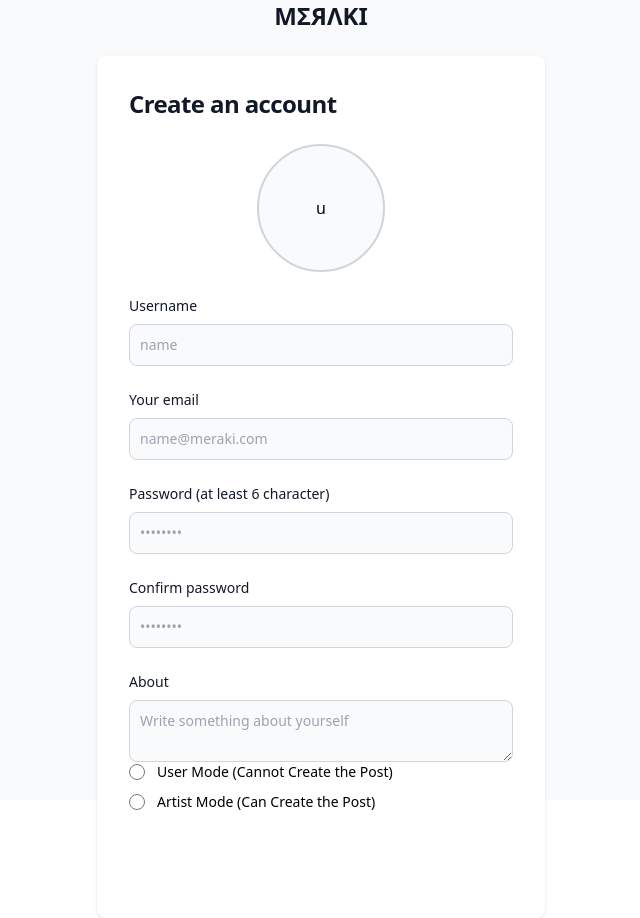
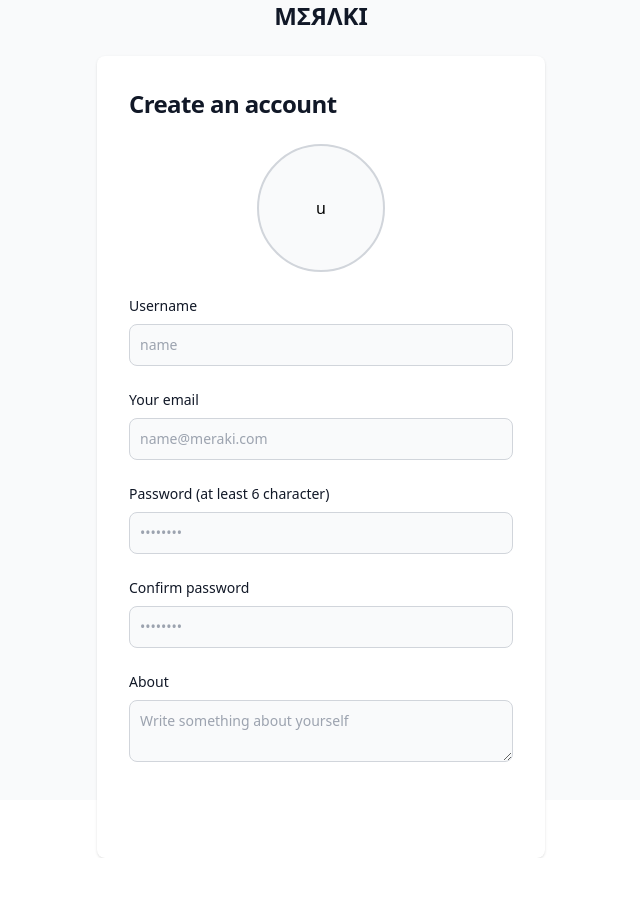
Before and after one commit to Kimlly/web2, a React (Vite) app in the folder my-project/: page /signup in a window 1280 px wide. Shown: the whole page, without its empty margins (319-959 px from the left). After the commit the page ends 858 px from the top, so only its background shows below. Built offline with nearby package versions, Linux system fonts and the light colour scheme; no server answers.

Commit message:
no role select

```diff
--- a/my-project/src/page/Homepage.jsx
+++ b/my-project/src/page/Homepage.jsx
@@ -23,7 +23,7 @@ function Homepage() {
       });
 
       setData(posts);
-      console.log(posts);
+      // console.log(posts);
     });
   }, []);
 
--- a/my-project/src/page/Signuppage.jsx
+++ b/my-project/src/page/Signuppage.jsx
@@ -34,15 +34,15 @@ function Signup() {
     const data = await uploadBytes(fileRef, profileImgFile);
     const val = await getDownloadURL(data.ref);
 
-    const isArtistModeChecked = document.getElementById('artistMode').checked;
-    const selectedRole = isArtistModeChecked ? 'artist' : 'user';
+    // const isArtistModeChecked = document.getElementById('artistMode').checked;
+    // const selectedRole = isArtistModeChecked ? 'artist' : 'user';
 
     const inputData = {
       username,
       email,
       info,
       pfImgURL: val,
-      role: selectedRole,
+      // role: selectedRole,
       posts: [],
       savePosts: [],
       createdAt: new Date(Date.now()).toISOString(),
@@ -195,8 +195,7 @@ function Signup() {
                   ></textarea>
                 </div>
 
-                <div>
-
+                {/* <div>
                   <div className='flex items-start' />
                   <div className='flex items-center h-5'>
                     <input
@@ -229,7 +228,7 @@ function Signup() {
                       </label>
                     </div>
                   </div>
-                </div>
+                </div> */}
 
               </div>
 
```
